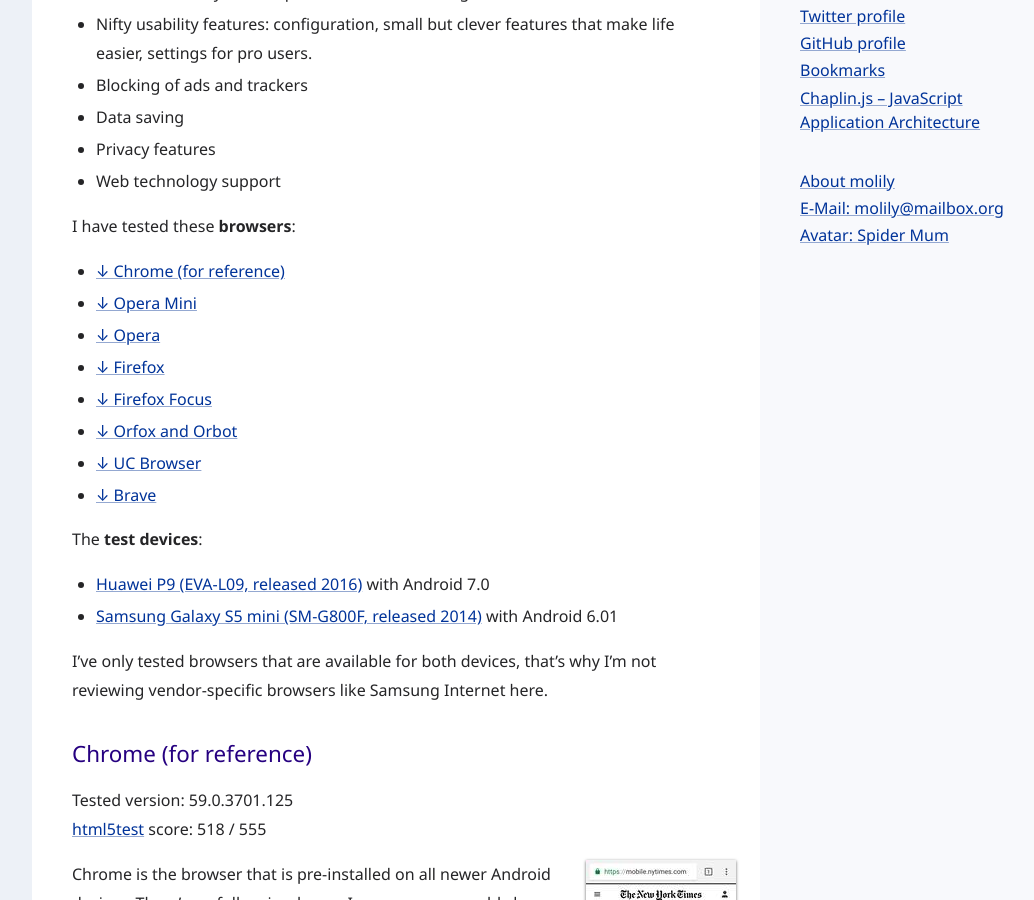
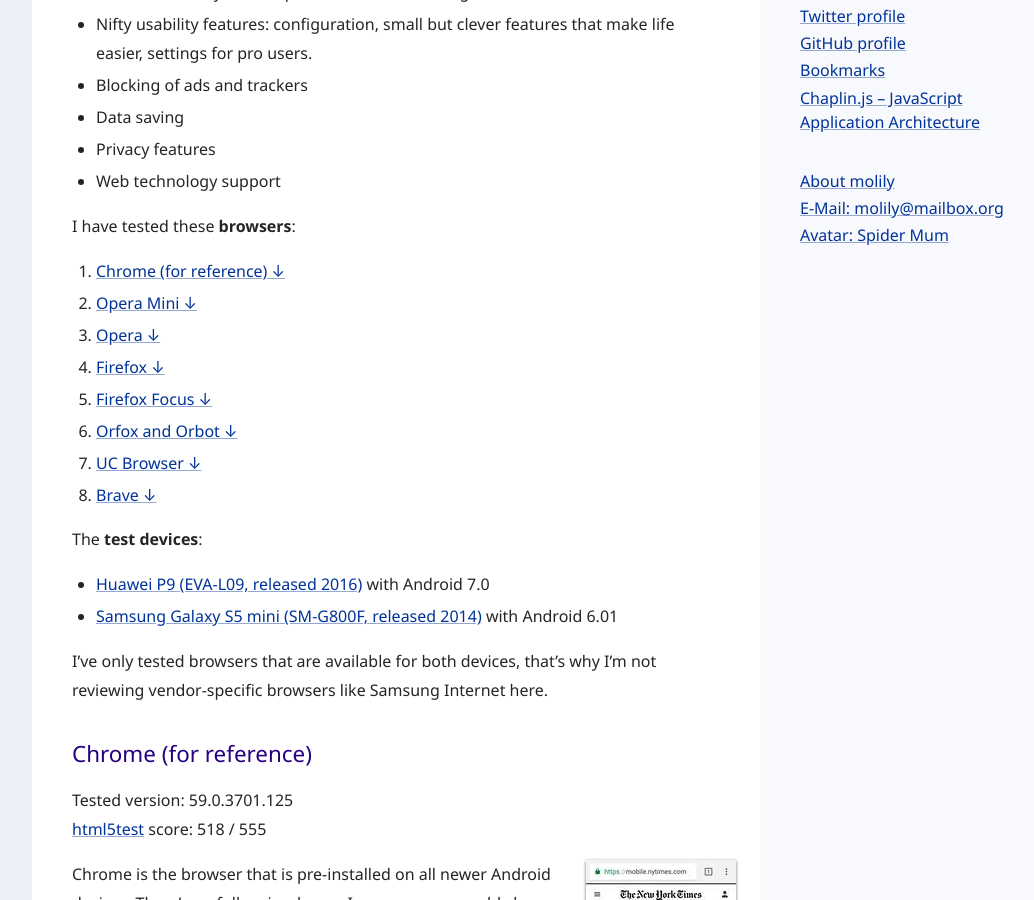
Before and after one commit to molily/molily.de, a Jekyll site: the page built from _posts/2017-07-20-android-browsers.md, in a window 1280 px wide and 900 px high, scrolled down 607 px. Shown: the whole window, without its empty margins (88-1122 px from the left). Built offline with Jekyll 4.4.1, drawn with Linux system fonts in a browser that asks for light colours; some web fonts are replaced.

Commit message:
Improved TOC

```diff
--- a/_posts/2017-07-20-android-browsers.md
+++ b/_posts/2017-07-20-android-browsers.md
@@ -37,16 +37,16 @@
 
 I have tested these **browsers**:
 
-<ul class="compact-list">
-<li><a href="#android-browsers-chrome">↓ Chrome (for reference)</a></li>
-<li><a href="#android-browsers-opera-mini">↓ Opera Mini</a></li>
-<li><a href="#android-browsers-opera">↓ Opera</a></li>
-<li><a href="#android-browsers-firefox">↓ Firefox</a></li>
-<li><a href="#android-browsers-firefox-focus">↓ Firefox Focus</a></li>
-<li><a href="#android-browsers-orfox">↓ Orfox and Orbot</a></li>
-<li><a href="#android-browsers-uc-browser">↓ UC Browser</a></li>
-<li><a href="#android-browsers-brave">↓ Brave</a></li>
-</ul>
+<ol class="compact-list">
+<li><a href="#android-browsers-chrome">Chrome (for reference) ↓</a></li>
+<li><a href="#android-browsers-opera-mini">Opera Mini ↓</a></li>
+<li><a href="#android-browsers-opera">Opera ↓</a></li>
+<li><a href="#android-browsers-firefox">Firefox ↓</a></li>
+<li><a href="#android-browsers-firefox-focus">Firefox Focus ↓</a></li>
+<li><a href="#android-browsers-orfox">Orfox and Orbot ↓</a></li>
+<li><a href="#android-browsers-uc-browser">UC Browser ↓</a></li>
+<li><a href="#android-browsers-brave">Brave ↓</a></li>
+</ol>
 
 The **test devices**:
 
```
